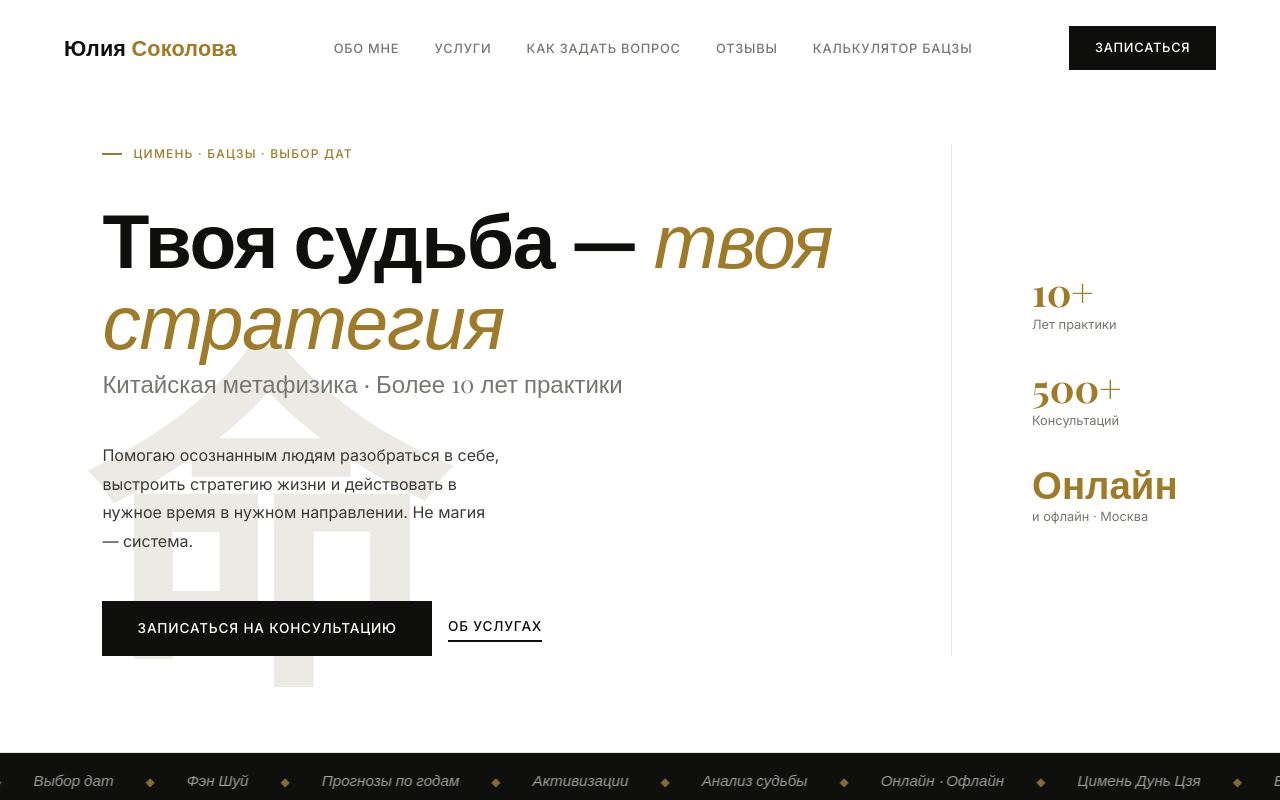
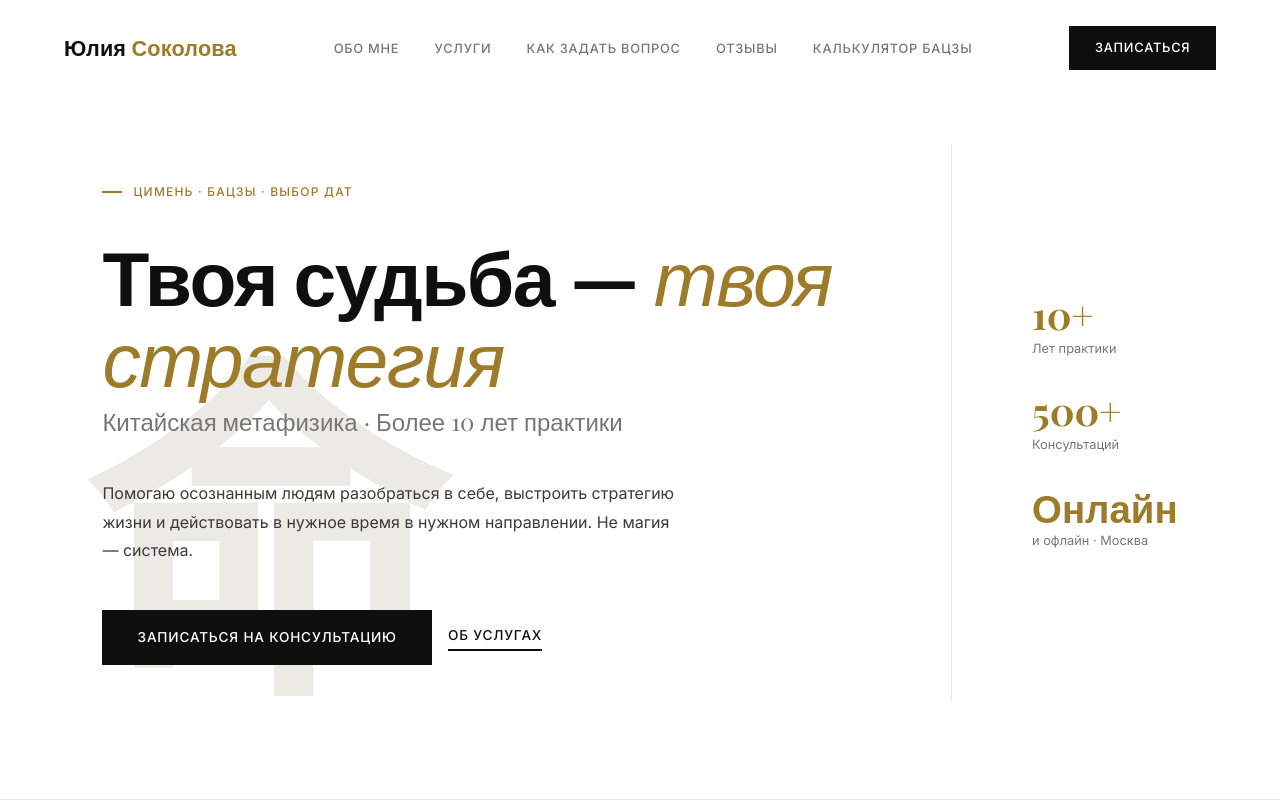
Before and after one commit to roststat/sokolova, a Next.js app: page / in a window 1280 px wide. Shown: the top 800 px of the page. Built offline with nearby package versions, Linux system fonts and the light colour scheme.

Commit message:
Hero 100vh on desktop, wider description text

```diff
--- a/src/app/globals.css
+++ b/src/app/globals.css
@@ -89,6 +89,7 @@ nav.scrolled {
   padding: 9rem 8vw 6rem;
   position: relative;
   overflow: hidden;
+  min-height: 100vh;
 }
 
 .hero-left {
@@ -180,7 +181,7 @@ h1 em {
 .hero-desc {
   font-size: 1rem;
   color: var(--body);
-  max-width: 400px;
+  max-width: 580px;
   line-height: 1.8;
   margin-bottom: 2.8rem;
 }
```
